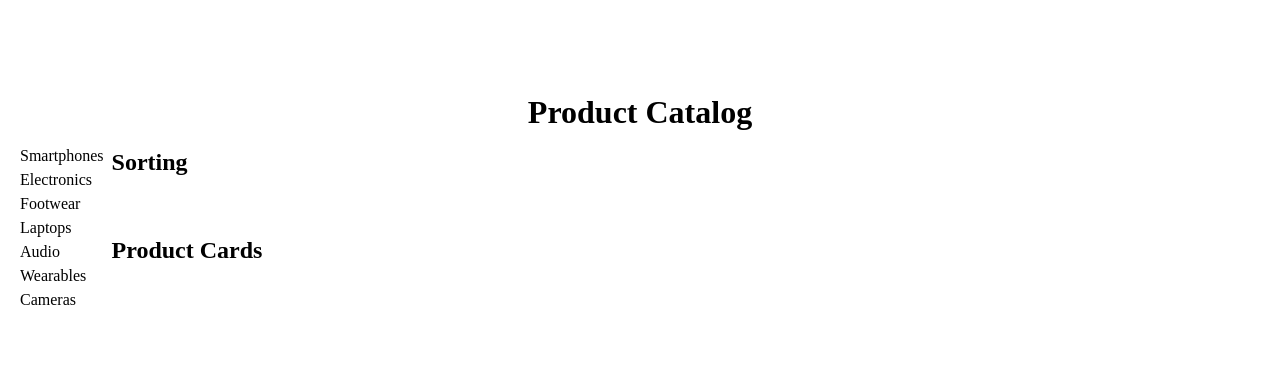
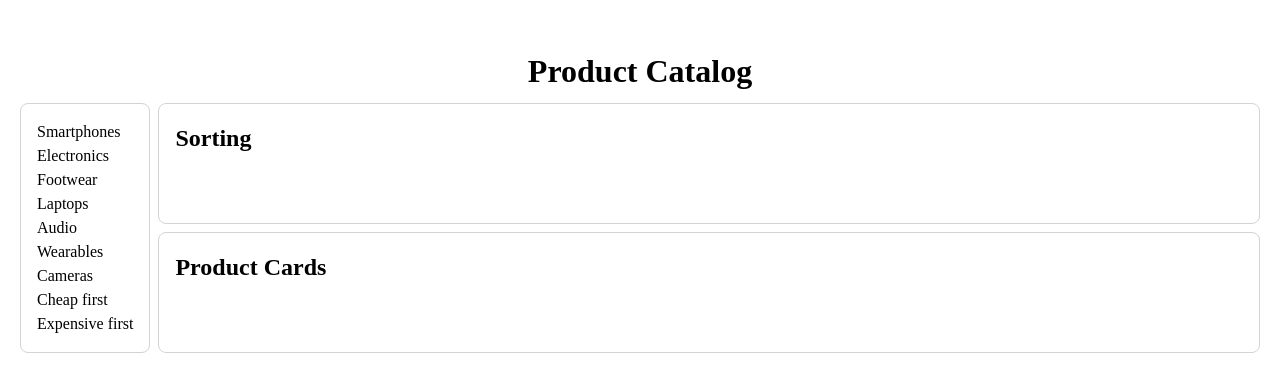
Before and after one commit to gr-sv/product-catalog, a Next.js app: page / in a window 1280 px wide. Shown: the part 200-592 px from the top of the page. Built offline with nearby package versions, Linux system fonts and the light colour scheme.

Commit message:
Add styles, id for Filtering

```diff
--- a/src/app/components/filtering/filtering.tsx
+++ b/src/app/components/filtering/filtering.tsx
@@ -5,8 +5,11 @@ export default function Filtering () {
 	return (
 		<ul>
 			{(data?.categories).map((item: string) => (
-				<li>{item}</li>
+				<li key={item}>{item}</li>
 			))}
+
+			<li>Cheap first</li>
+			<li>Expensive first</li>
 		</ul>
 	)
 }
--- a/src/app/globals.css
+++ b/src/app/globals.css
@@ -34,6 +34,14 @@ main {
 	justify-self: center;
 }
 
+.sorting,
+.filtering,
+.cards {
+	padding: 1em;
+	border: .1em solid lightgray;
+	border-radius: .5em;
+}
+
 .sorting {
 	grid-column: 2 / -1;
 }
```
